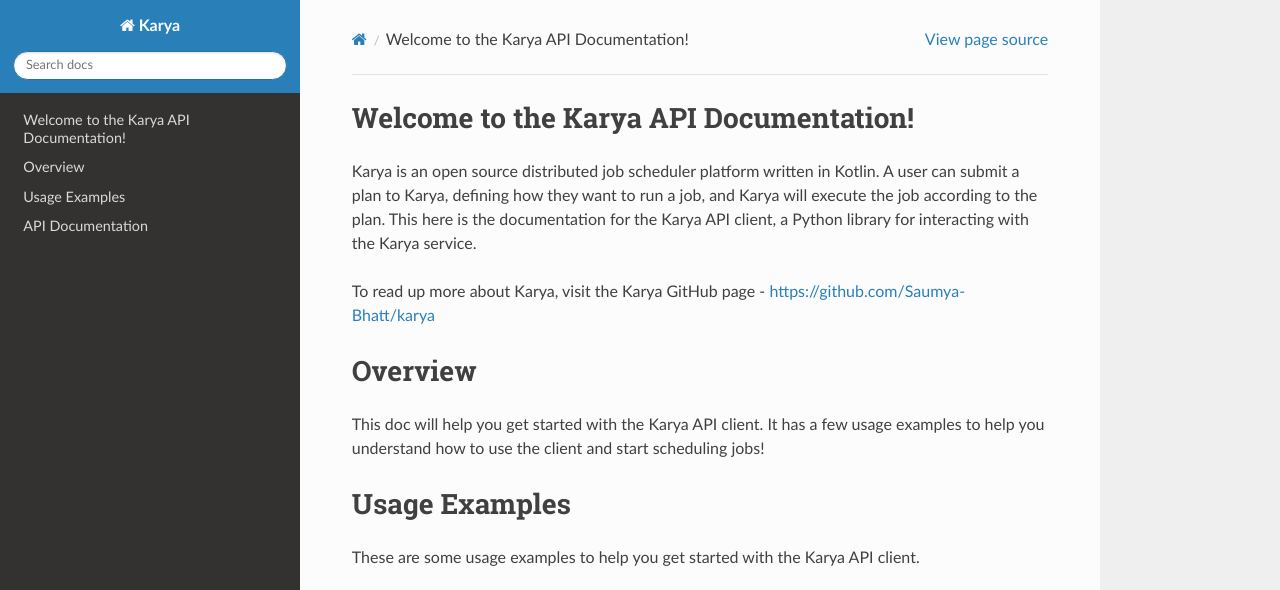
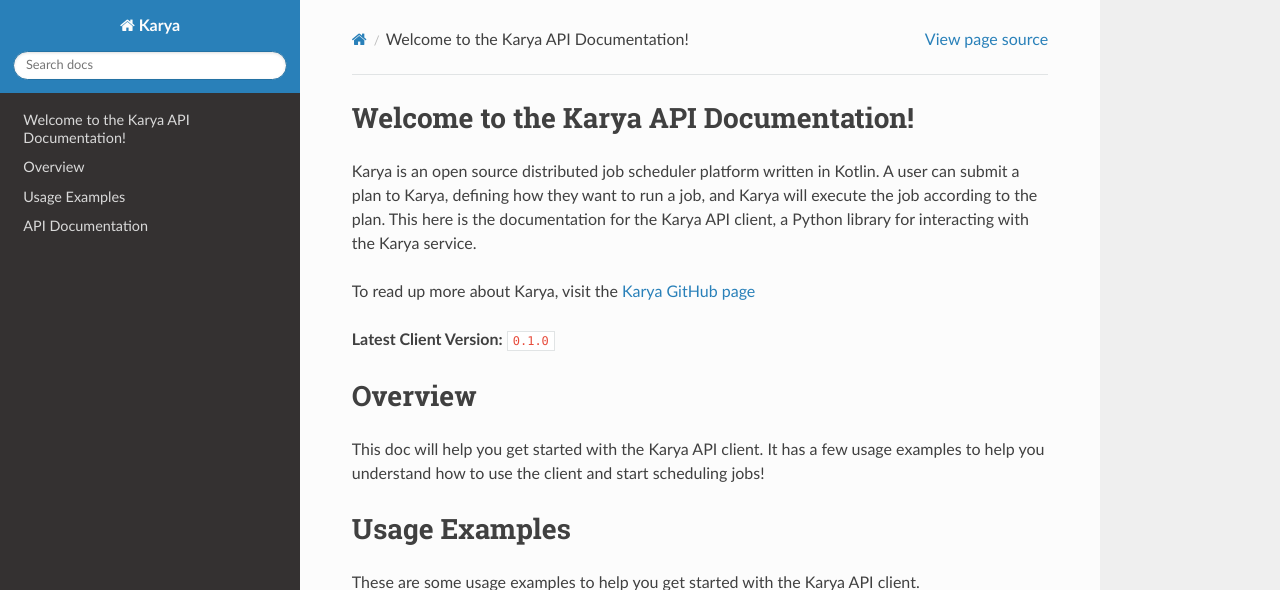
Before and after one commit to Saumya-Bhatt/karya-python-client, a Sphinx documentation site: the page built from source/index.rst, in a window 1280 px wide and 900 px high, cut to the strip 0-590 px from the top of the window. Built offline with Sphinx 7.4.7 and the Read the Docs theme 3.1.0, drawn with Linux system fonts in a browser that asks for light colours.

```diff
--- a/source/index.rst
+++ b/source/index.rst
@@ -10,7 +10,9 @@ Karya is an open source distributed job scheduler platform written in Kotlin.
 A user can submit a plan to Karya, defining how they want to run a job, and Karya will execute the job according to the plan.
 This here is the documentation for the Karya API client, a Python library for interacting with the Karya service.
 
-To read up more about Karya, visit the Karya GitHub page - https://github.com/Saumya-Bhatt/karya
+To read up more about Karya, visit the `Karya GitHub page  <https://github.com/Saumya-Bhatt/karya>`_
+
+**Latest Client Version:** ``0.1.0``
 
 Overview
 ========
```
Also changed, not shown: 2 other files.
